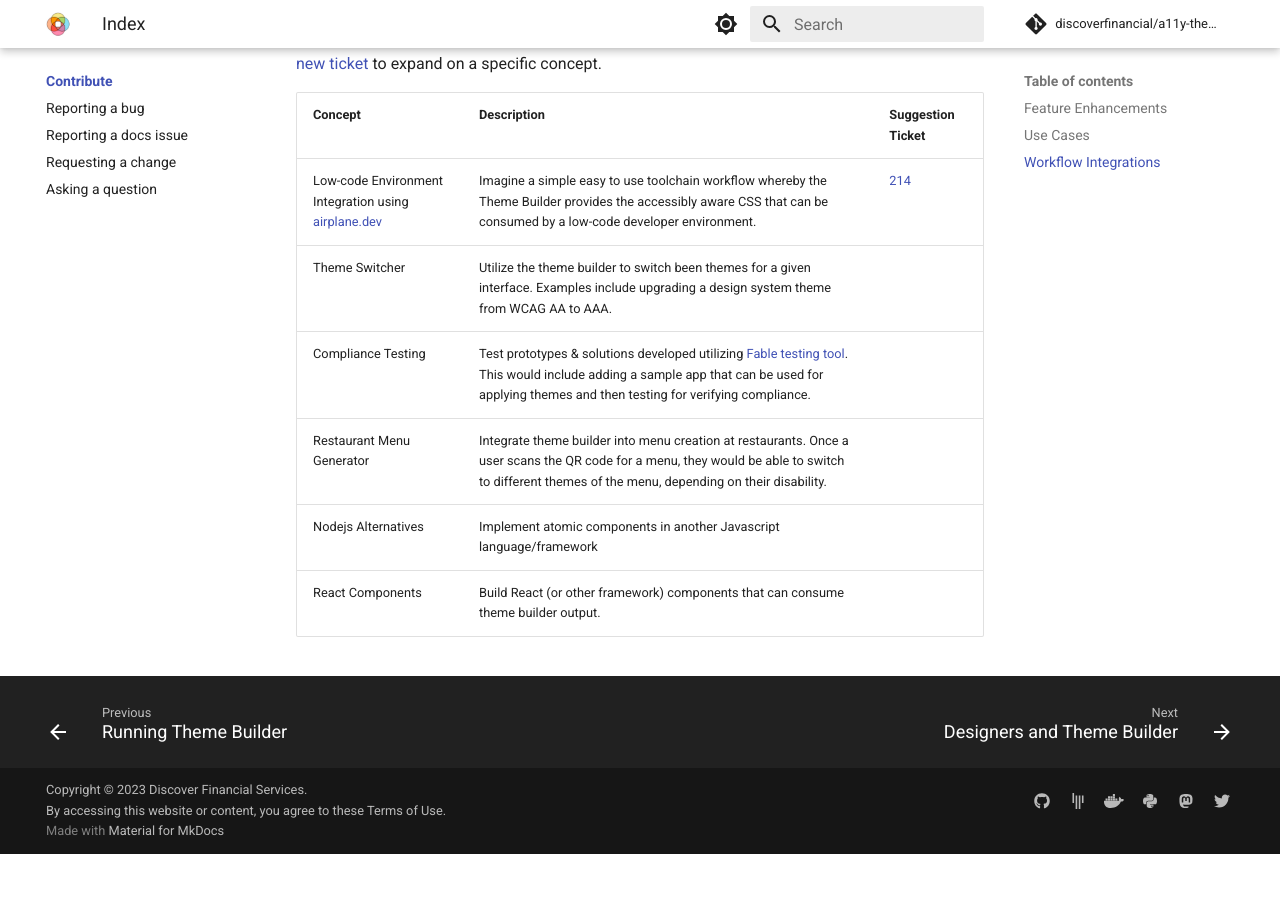
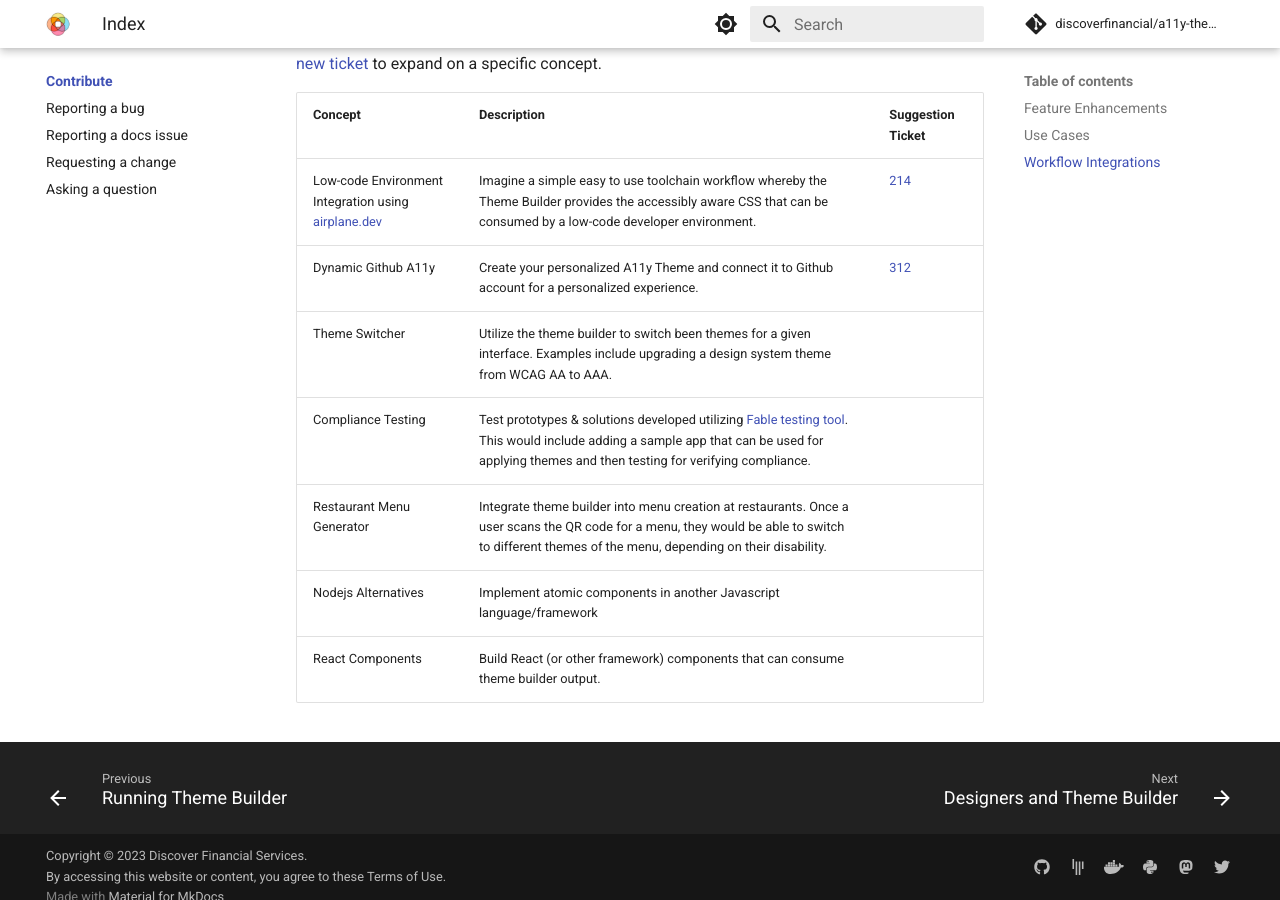
Before and after one commit to finos/a11y-theme-builder, an MkDocs documentation site: the page built from docs/contribute/index.md, in a window 1280 px wide and 900 px high, scrolled down 1755 px. Built offline with MkDocs 1.6.1 and Material for MkDocs 9.7.7, drawn with Linux system fonts in a browser that asks for light colours; comment, search, counter and statistics services are not loaded; before the commit the page ends 2609 px from its top, so only the background shows below that.

Commit message:
Added Ticket 312
Signed-off-by: Dan Gisolfi <vinomaster@users.noreply.github.com>

```diff
--- a/docs/contribute/index.md
+++ b/docs/contribute/index.md
@@ -34,6 +34,7 @@ Do you have an idea for how the theme builder can be used in the workflow activi
 | Concept | Description |Suggestion Ticket |
 | --- | --- | --- |
 | Low-code Environment Integration using [airplane.dev](https://www.airplane.dev/) | Imagine a simple easy to use toolchain workflow whereby the Theme Builder provides the accessibly aware CSS that can be consumed by a low-code developer environment. | [214](https://github.com/discoverfinancial/a11y-theme-builder/issues/214) |
+| Dynamic Github A11y | Create your personalized A11y Theme and connect it to Github account for a personalized experience. | [312](https://github.com/discoverfinancial/a11y-theme-builder/issues/312) |
 | Theme Switcher |Utilize the theme builder to switch been themes for a given interface. Examples include upgrading a design system theme from WCAG AA to AAA. | |
 | Compliance Testing| Test prototypes & solutions developed utilizing [Fable testing tool](https://makeitfable.com/). This would include adding a sample app that can be used for applying themes and then testing for verifying compliance. | |
 | Restaurant Menu Generator | Integrate theme builder into menu creation at restaurants. Once a user scans the QR code for a menu, they would be able to switch to different themes of the menu, depending on their disability. | |
```
